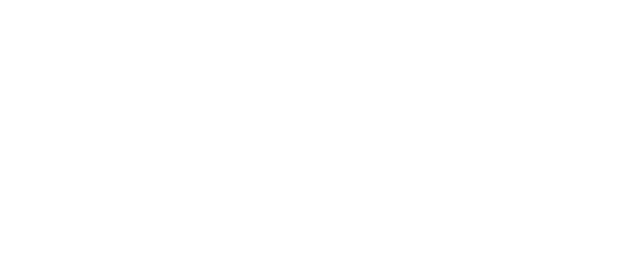
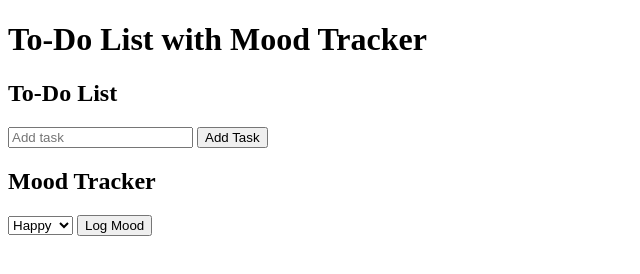
Before and after one commit to Bhagya-1921/challenge, a plain HTML site: page index.html in a window 1280 px wide. Shown: the whole page, without its empty margins (0-640 px from the left). Drawn offline with Linux system fonts and the light colour scheme.

Commit message:
Update index.html

```diff
--- a/index.html
+++ b/index.html
@@ -1,9 +1,33 @@
-<html>
+<!DOCTYPE html>
+<html lang="en">
 <head>
+    <meta charset="UTF-8">
+    <meta name="viewport" content="width=device-width, initial-scale=1.0">
+    <title>To-Do List with Mood Tracker</title>
+    <link rel="stylesheet" href="style.css">
+</head>
 <body>
-<h1 This is about web application>
-<h2 In this we can learn the html>
-<h3 This is all about html>
-<body>
-<head>
-<html>
+    <header>
+        <h1>To-Do List with Mood Tracker</h1>
+    </header>
+    <main>
+        <section id="todo-list">
+            <h2>To-Do List</h2>
+            <input id="task-input" type="text" placeholder="Add task">
+            <button id="add-task-btn">Add Task</button>
+            <ul id="task-list"></ul>
+        </section>
+        <section id="mood-tracker">
+            <h2>Mood Tracker</h2>
+            <select id="mood-select">
+                <option value="happy">Happy</option>
+                <option value="sad">Sad</option>
+                <option value="neutral">Neutral</option>
+            </select>
+            <button id="log-mood-btn">Log Mood</button>
+            <div id="mood-log"></div>
+        </section>
+    </main>
+    <script src="script.js"></script>
+</body>
+</html>
```
